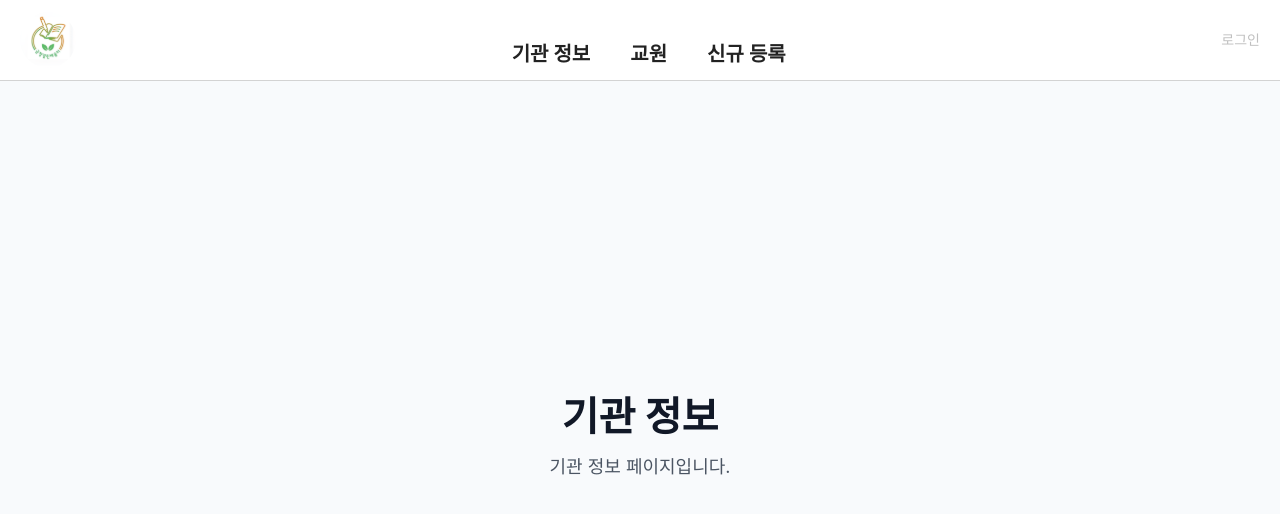
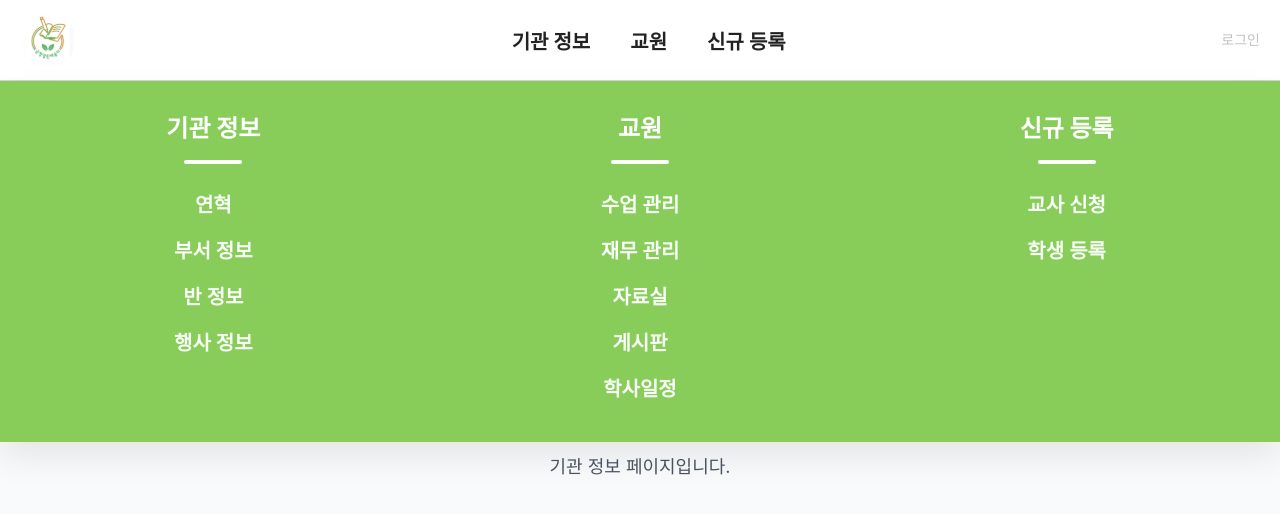
Before and after one commit to Geumjeongyahak/Frontend, a Next.js app: page /info in a window 1280 px wide. Shown: the top 514 px of the page. Built offline with nearby package versions, Linux system fonts and the light colour scheme.

Commit message:
refactor: 로그인 섹션 간격 및 디테일 개선

```diff
--- a/components/home/LoginCard.tsx
+++ b/components/home/LoginCard.tsx
@@ -8,8 +8,10 @@ export default function LoginCard() {
   return (
     <Card title="로그인">
       <Form aria-label="로그인 목업 폼">
-        <Input type="text" placeholder="아이디" readOnly />
-        <Input type="password" placeholder="비밀번호" readOnly />
+        <InputGroup>
+          <Input type="text" placeholder="아이디" />
+          <Input type="password" placeholder="비밀번호" />
+        </InputGroup>
         <SubmitButton type="button">로그인</SubmitButton>
       </Form>
     </Card>
@@ -17,24 +19,37 @@ export default function LoginCard() {
 }
 
 const Card = styled(HomeCard)`
-  height: 100%;
+  max-width: 420px;
+  background-color: ${colors.background};
 `;
 
 const Form = styled.div`
+  display: flex;
+  flex-direction: column;
+  gap: ${spacing.space16};
+`;
+
+const InputGroup = styled.div`
   display: grid;
-  gap: ${spacing.space16};
+  gap: ${spacing.space8};
 `;
 
 const Input = styled.input`
   width: 100%;
   height: 3.25rem;
   padding: 0 ${spacing.space16};
-  border: 0.0625rem solid ${colors.border};
-  border-radius: ${radii.radius15};
   background-color: ${colors.white};
+  border: 1px solid ${colors.border};
+  border-radius: ${radii.radius12};
   color: ${colors.text};
   font-family: ${typography.fontFamily};
   font-size: ${typography.fontSize16};
+  outline: none;
+  transition: all 0.3s ease-in-out;
+
+  &:focus::placeholder {
+    color: transparent;
+  }
 
   &::placeholder {
     color: ${colors.muted};
@@ -45,7 +60,7 @@ const SubmitButton = styled.button`
   width: 100%;
   height: 3.25rem;
   border: 0;
-  border-radius: ${radii.radius15};
+  border-radius: ${radii.radius12};
   background-color: ${colors.point};
   color: ${colors.white};
   font-family: ${typography.fontFamily};
--- a/components/layout/Header.tsx
+++ b/components/layout/Header.tsx
@@ -1,12 +1,19 @@
 "use client";
 
+import { useState } from "react";
 import Link from "next/link";
 import styled from "styled-components";
 import { headerMenus } from "@/mocks/home";
 import { colors, layout, radii, spacing, typography } from "@/styles/tokens";
 
 export default function Header() {
+  const [isMenuOpen, setIsMenuOpen] = useState(false);
+
   return (
+    <HeaderContainer
+      onMouseEnter={() => setIsMenuOpen(true)}
+      onMouseLeave={() => setIsMenuOpen(false)}
+    >
       <HeaderWrapper>
         <Inner>
           <LogoArea href="/">
@@ -18,17 +25,6 @@ export default function Header() {
               {headerMenus.map((menu) => (
                 <NavItem key={menu.label}>
                   <NavLink href={menu.href}>{menu.label}</NavLink>
-                <Dropdown>
-                  <DropdownTitle>{menu.label}</DropdownTitle>
-                  <DropdownDivider />
-                  <DropdownList>
-                    {menu.items.map((item) => (
-                      <DropdownItem key={item.label}>
-                        <DropdownLink href={item.href}>{item.label}</DropdownLink>
-                      </DropdownItem>
-                    ))}
-                  </DropdownList>
-                </Dropdown>
                 </NavItem>
               ))}
             </NavList>
@@ -39,16 +35,42 @@ export default function Header() {
           </AuthArea>
         </Inner>
       </HeaderWrapper>
+
+      <MegaMenu $isOpen={isMenuOpen}>
+        <MegaMenuInner>
+          <MegaMenuGrid>
+            {headerMenus.map((menu) => (
+              <MenuColumn key={menu.label}>
+                <MenuTitle href={menu.href}>{menu.label}</MenuTitle>
+                <MenuDivider />
+                <SubMenuList>
+                  {menu.items.map((item) => (
+                    <SubMenuItem key={item.label}>
+                      <SubMenuLink href={item.href}>{item.label}</SubMenuLink>
+                    </SubMenuItem>
+                  ))}
+                </SubMenuList>
+              </MenuColumn>
+            ))}
+          </MegaMenuGrid>
+        </MegaMenuInner>
+      </MegaMenu>
+    </HeaderContainer>
   );
 }
 
-const HeaderWrapper = styled.header`
+const HeaderContainer = styled.div`
   position: sticky;
   top: 0;
   z-index: 20;
   width: 100%;
   background-color: ${colors.white};
+`;
+
+const HeaderWrapper = styled.header`
+  width: 100%;
   border-bottom: 0.0625rem solid ${colors.border};
+  background-color: ${colors.white};
 `;
 
 const Inner = styled.div`
@@ -99,6 +121,7 @@ const NavList = styled.ul`
   gap: ${spacing.space40};
   margin: 0;
   padding: 0;
+  list-style: none;
 
   @media (max-width: ${layout.breakpointMobile}) {
     gap: ${spacing.space20};
@@ -106,16 +129,10 @@ const NavList = styled.ul`
 `;
 
 const NavItem = styled.li`
-  position: relative;
   display: flex;
   align-items: center;
   justify-content: center;
   padding: ${spacing.space28} 0 ${spacing.space24};
-  margin-bottom: -${spacing.space24};
-
-  &:hover > div {
-    display: block;
-  }
 `;
 
 const NavLink = styled(Link)`
@@ -147,49 +164,90 @@ const AuthLink = styled(Link)`
   }
 `;
 
-const Dropdown = styled.div`
-  display: none;
+const MegaMenu = styled.div<{ $isOpen: boolean }>`
   position: absolute;
-  top: calc(100% - ${spacing.space12});
-  left: 50%;
-  min-width: 14rem;
-  padding: ${spacing.space24} ${spacing.space24} ${spacing.space28};
-  border-radius: ${radii.radius30};
+  top: 100%;
+  left: 0;
+  z-index: 99;
+  width: 100%;
+  overflow: hidden;
   background-color: ${colors.point};
-  transform: translateX(-50%);
+  box-shadow: 0 1rem 2rem rgba(0, 0, 0, 0.08);
+
+  max-height: ${({ $isOpen }) => ($isOpen ? "32rem" : "0")};
+  opacity: ${({ $isOpen }) => ($isOpen ? 1 : 0)};
+  visibility: ${({ $isOpen }) => ($isOpen ? "visible" : "hidden")};
+  transition:
+    max-height 0.28s ease,
+    opacity 0.2s ease,
+    visibility 0.2s ease;
 `;
 
-const DropdownTitle = styled.p`
+const MegaMenuInner = styled.div`
+  width: 100%;
+  max-width: ${layout.maxWidth};
+  margin: 0 auto;
+  padding: ${spacing.space32} ${spacing.space20} ${spacing.space40};
+`;
+
+const MegaMenuGrid = styled.div`
+  display: grid;
+  grid-template-columns: repeat(auto-fit, minmax(10rem, 1fr));
+  gap: ${spacing.space40};
+  align-items: start;
+  justify-items: center;
+`;
+
+const MenuColumn = styled.div`
+  display: flex;
+  flex-direction: column;
+  align-items: center;
+  min-width: 8rem;
+`;
+
+const MenuTitle = styled(Link)`
   color: ${colors.white};
   font-size: ${typography.fontSize24};
   font-weight: 700;
   line-height: ${typography.lineHeight130};
   text-align: center;
+  text-decoration: none;
+  white-space: nowrap;
 `;
 
-const DropdownDivider = styled.div`
-  width: 5.625rem;
+const MenuDivider = styled.div`
+  width: 3.625rem;
   height: 0.25rem;
-  margin: ${spacing.space20} auto ${spacing.space24};
+  margin: ${spacing.space16} 0 ${spacing.space28};
   border-radius: ${radii.radius999};
   background-color: ${colors.white};
 `;
 
-const DropdownList = styled.ul`
+const SubMenuList = styled.ul`
   display: grid;
   gap: ${spacing.space20};
+  margin: 0;
+  padding: 0;
+  list-style: none;
   justify-items: center;
 `;
 
-const DropdownItem = styled.li`
+const SubMenuItem = styled.li`
   text-align: center;
 `;
 
-const DropdownLink = styled(Link)`
+const SubMenuLink = styled(Link)`
   color: ${colors.white};
   font-size: ${typography.fontSize20};
   font-weight: 600;
   line-height: ${typography.lineHeight130};
   text-decoration: none;
   white-space: nowrap;
+  opacity: 0.95;
+
+  &:hover {
+    opacity: 1;
+    text-decoration: underline;
+    text-underline-offset: 0.2rem;
+  }
 `;
--- a/styles/tokens.ts
+++ b/styles/tokens.ts
@@ -22,6 +22,7 @@ export const spacing = {
 };
 
 export const radii = {
+  radius12: "12px",
   radius15: "0.9375rem", // 15px
   radius20: "1.25rem", // 20px
   radius30: "1.875rem", // 30px
@@ -29,8 +30,7 @@ export const radii = {
 };
 
 export const typography = {
-  fontFamily:
-    '"Pretendard", -apple-system, BlinkMacSystemFont, "Segoe UI", sans-serif',
+  fontFamily: '"Pretendard", -apple-system, BlinkMacSystemFont, "Segoe UI", sans-serif',
   fontSize13: "0.8125rem", // 13px
   fontSize14: "0.875rem", // 14px
   fontSize16: "1rem", // 16px
```
Lines whose indentation alone changed are shown as unchanged.
